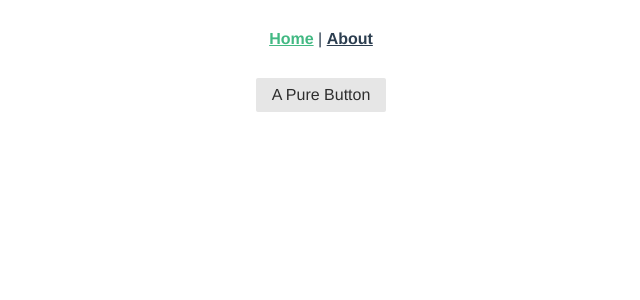
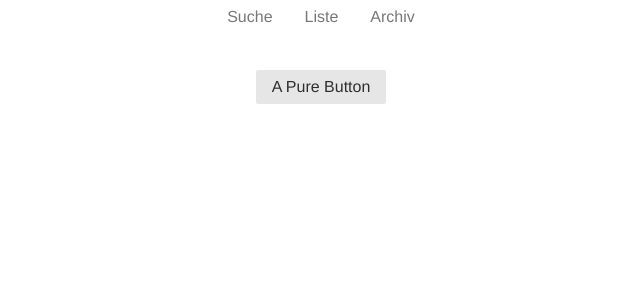
Before and after one commit to ll9/spielelist, a Vue app: page / in a window 1280 px wide. Shown: the top 300 px of the page, without its empty margins (319-959 px from the left). Built offline with nearby package versions, Linux system fonts and the light colour scheme.

Commit message:
menu component

```diff
--- a/src/App.vue
+++ b/src/App.vue
@@ -1,9 +1,5 @@
 <template>
   <div id="app">
-    <div id="nav">
-      <router-link to="/">Home</router-link> |
-      <router-link to="/about">About</router-link>
-    </div>
     <router-view/>
   </div>
 </template>
--- a/src/main.ts
+++ b/src/main.ts
@@ -2,6 +2,8 @@ import Vue from 'vue';
 import App from './App.vue';
 import router from './router';
 import store from './store';
+
+import './style.scss';
 
 Vue.config.productionTip = false;
 
--- /dev/null
+++ b/src/style.scss
@@ -0,0 +1,3 @@
+#app {
+    margin-top: 70px;
+}
--- a/src/views/Home.vue
+++ b/src/views/Home.vue
@@ -1,5 +1,6 @@
 <template>
   <div class="home">
+    <Menu />
     <HelloWorld/>
   </div>
 </template>
@@ -7,10 +8,12 @@
 <script lang="ts">
 import { Component, Vue } from 'vue-property-decorator';
 import HelloWorld from '@/components/HelloWorld.vue'; // @ is an alias to /src
+import Menu from './Menu.vue';
 
 @Component({
   components: {
     HelloWorld,
+    Menu,
   },
 })
 export default class Home extends Vue {}
--- /dev/null
+++ b/src/views/Menu.vue
@@ -0,0 +1,29 @@
+<template>
+  <div class="pure-menu pure-menu-horizontal" id="status-bar">
+    <ul class="pure-menu-list">
+      <li class="pure-menu-item">
+        <router-link to="/suche" class="pure-menu-link">Suche</router-link>
+      </li>
+      <li class="pure-menu-item">
+        <router-link to="/liste" class="pure-menu-link">Liste</router-link>
+      </li>
+      <li class="pure-menu-item">
+        <router-link to="/archiv" class="pure-menu-link">Archiv</router-link>
+      </li>
+    </ul>
+  </div>
+</template>
+
+<script lang="ts">
+import Vue from 'vue';
+
+export default Vue.extend({});
+</script>
+
+<!-- Add "scoped" attribute to limit CSS to this component only -->
+<style scoped lang="scss">
+#status-bar {
+  position: absolute;
+  top: 0;
+}
+</style>
```
